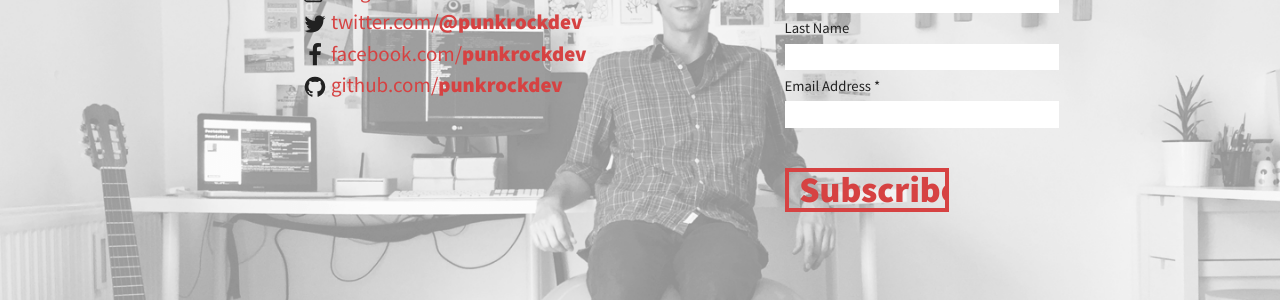
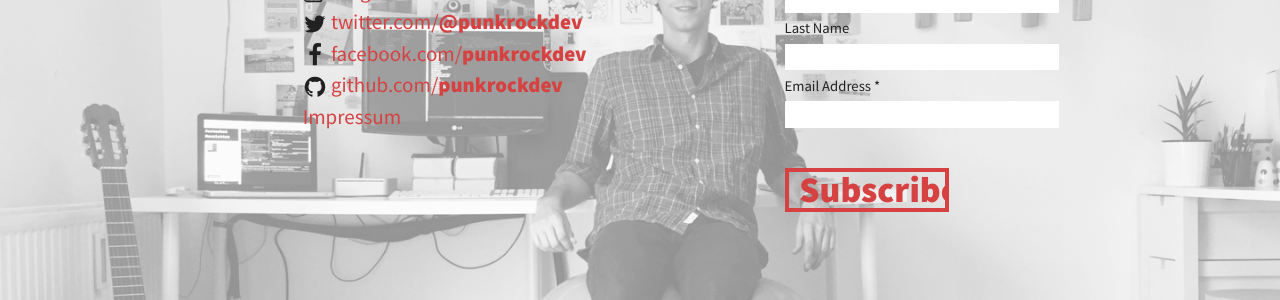
Before and after one commit to punkrockdev/punkrockdev.github.io, a Jekyll site: the page built from index.md, in a window 1280 px wide and 900 px high, scrolled down 5574 px. Shown: the part 253-553 px from the top of the window. Built offline with Jekyll 4.4.1, drawn with Linux system fonts in a browser that asks for light colours; nearby versions of some CDN libraries; comment, search, counter and statistics services are not loaded.

Commit message:
add Impressum link

```diff
--- a/_includes/footer.html
+++ b/_includes/footer.html
@@ -23,6 +23,7 @@
                             <span class="icon  icon--github">{% include icons/github.svg %}</span>
                             <span class="hide-laptop" >github.com/</span><strong>punkrockdev</strong>
                         </a></li>
+                          <li><a href="https://firmen.wko.at/Web/DetailsKontakt.aspx?FirmaID=541c6ac5-b49a-4bdf-b0b2-05cbc31ea301">Impressum</a></li>
                     </ul>
                 </div>
                 <div class="footer-col  footer-col-2">
```
